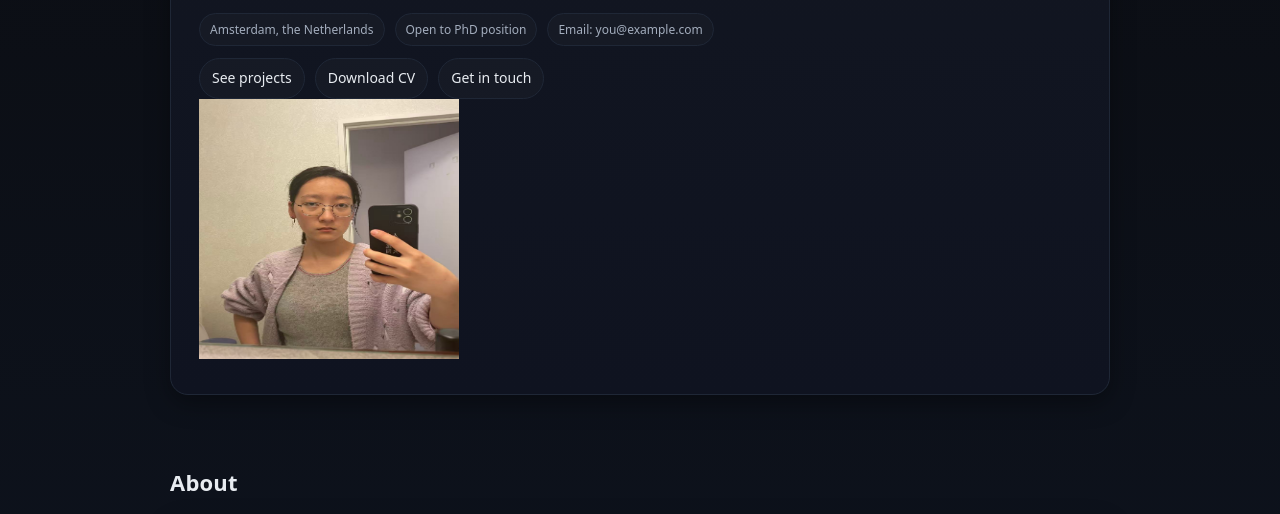
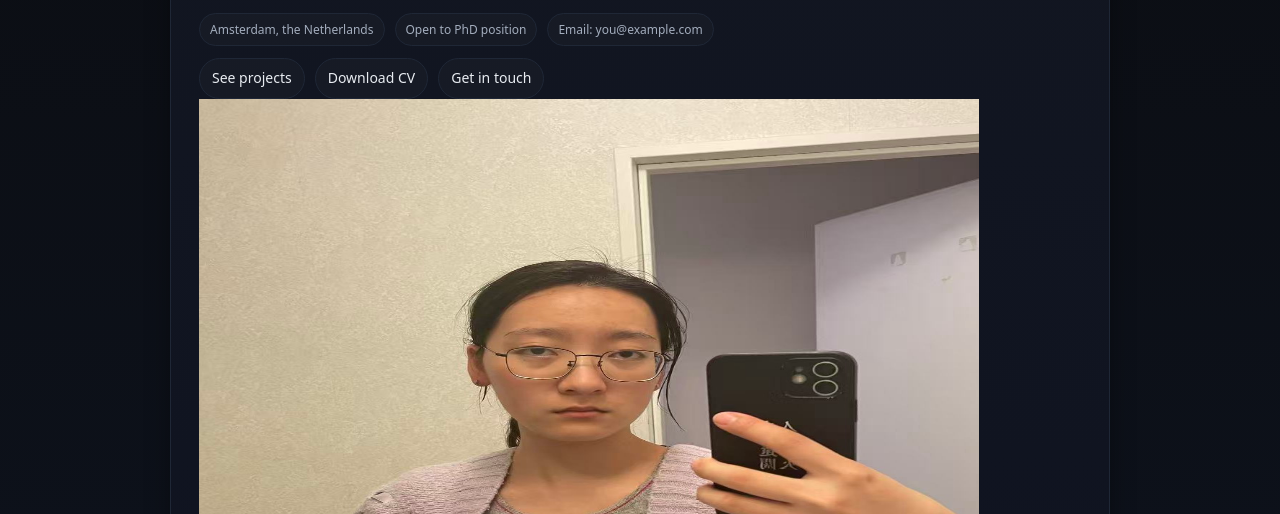
Before and after one commit to arwenlinzhaoqing/zhaoqinglin.github.io, a plain HTML site: page index.html in a window 1280 px wide. Shown: the part 286-800 px from the top of the page. Drawn offline with Linux system fonts and the light colour scheme.

```diff
--- a/index.html
+++ b/index.html
@@ -117,7 +117,7 @@
         </div>
       </div>
       <div class="hero-photo">
-        <img src="assets/profile.jpg" alt="Portrait of Zhao-Qing Lin" loading="lazy" width="260" height="260" />
+        <img src="assets/profile.jpg" alt="Portrait of Zhao-Qing Lin" loading="lazy" width="780" height="624" />
       </div>
     </div>
   </div>
```
